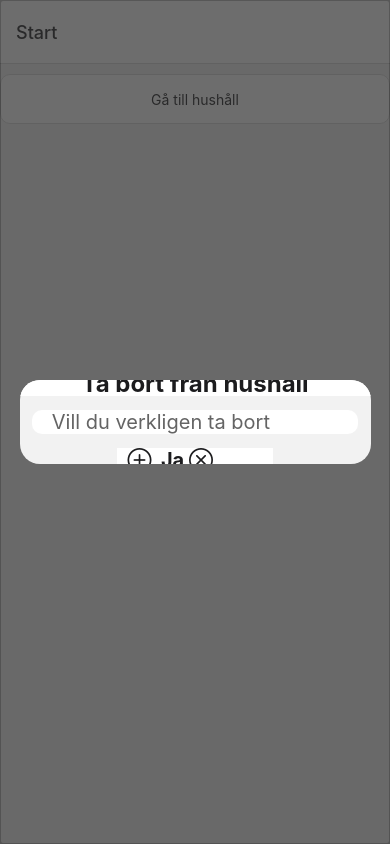
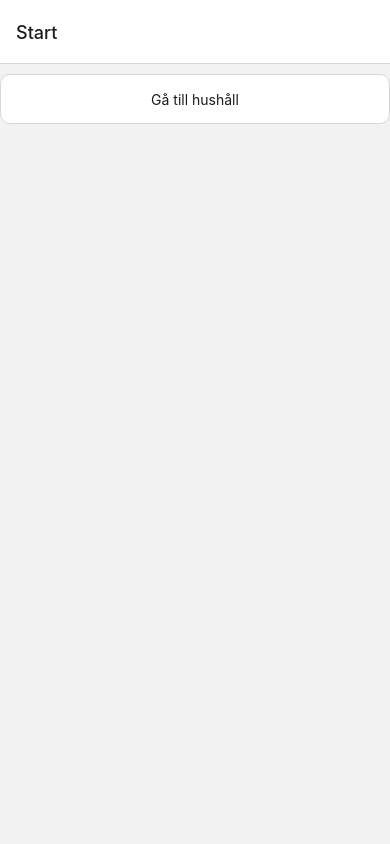
Before and after one commit to ViktorNy/TheHousehold, a React Native app: screen /Start in a window 390 px wide. Built offline with nearby package versions, Linux system fonts and the light colour scheme.

Commit message:
layout & cleanup

```diff
--- a/component/CustomPopupBox.tsx
+++ b/component/CustomPopupBox.tsx
@@ -3,7 +3,7 @@ import React, { useState } from 'react';
 import { LayoutChoice } from './LayoutChoice';
 import { AntDesign } from '@expo/vector-icons';
 import { useTheme } from '@react-navigation/native';
-import { StyleSheet, Text, Pressable, View, TextInput, Appearance } from 'react-native';
+import { StyleSheet, Text, Pressable, View, TextInput } from 'react-native';
 
 interface Props {
   id: string
@@ -21,12 +21,12 @@ export function CustomPopupBox({id, modalCase}: Props) {
       <View>
         <Modal
           animationIn='fadeIn'
-          backdropColor='#303030'
+          backdropColor='#181818'
           coverScreen={true}
           isVisible={modalVisible}
           statusBarTranslucent={true}
           onBackButtonPress={() => {
-            setModalVisible(!modalVisible);
+            setModalVisible(false);
           }}>
           <View style={styles.centeredView}>
             <View style={[styles.modalView, { backgroundColor: colors.background }, styles.centeredView]}>
@@ -48,14 +48,14 @@ export function CustomPopupBox({id, modalCase}: Props) {
               <View style={[styles.rowStyle, { backgroundColor: colors.primary }]}>
               <Pressable
                 style={[styles.rowStyle, styles.button, { backgroundColor: colors.primary }, styles.centeredView]}
-                onPress={() => setModalVisible(!modalVisible)}
+                onPress={() => setModalVisible(false)}
               >
               <AntDesign name='pluscircleo' size={24} color={iconColor} />
               <Text style={[styles.textStyle, { color: colors.text }]}>  {layoutChoices.ModalLeft}</Text>
               </Pressable>
               <Pressable
                 style={[styles.rowStyle, styles.button, styles.buttonRightStyle, { backgroundColor: colors.primary }, styles.centeredView]}
-                onPress={() => setModalVisible(!modalVisible)}
+                onPress={() => setModalVisible(false)}
               >
               <AntDesign name='closecircleo' size={24} color={iconColor} />
               <Text style={[styles.textStyle, { color: colors.text }]}>  {layoutChoices.modalRight}</Text>
--- a/component/LayoutChoice.tsx
+++ b/component/LayoutChoice.ts
@@ -1,4 +1,3 @@
-import React from "react";
 import { useAppSelector } from "../store/store";
 import { getAllUsersSelector } from "../store/user/userSelector";
 
--- a/navigation/RootStackNavigator.tsx
+++ b/navigation/RootStackNavigator.tsx
@@ -38,7 +38,7 @@ function RootStackNavigator() {
     },
   };
 
-  const DarkCutomTheme = {
+  const DarkCustomTheme = {
     ...DarkTheme,
     colors: {
       ...DarkTheme.colors,
@@ -48,7 +48,7 @@ function RootStackNavigator() {
   };
 
   return (
-    <NavigationContainer theme={colorScheme === 'dark' ? DarkCutomTheme : DefaultCustomTheme}>
+    <NavigationContainer theme={colorScheme === 'dark' ? DarkCustomTheme : DefaultCustomTheme}>
       <Stack.Navigator>
         <Stack.Screen name="Start" component={StartScreen} />
         <Stack.Screen name="Household" component={HouseholdScreen} />
--- a/screens/StartScreen.tsx
+++ b/screens/StartScreen.tsx
@@ -1,21 +1,17 @@
 import { useTheme } from "@react-navigation/native";
 import React from "react";
-import { Button, Text, TouchableOpacity, View } from "react-native";
+import { View } from "react-native";
 import { CustomNavigateButton } from "../component/CustomNavigateButton";
 import { mockedUserData } from "../data/data";
 import { RootStackScreenProps } from "../navigation/RootStackNavigator";
-import { CustomPopupBox }from "../component/CustomPopupBox";
 
 export default function StartScreen({ navigation }: RootStackScreenProps<"Start">) {
     const newUser = mockedUserData[1];
     const { colors } = useTheme();
 
     return (
-
         <View>
             <CustomNavigateButton buttonText="Gå till hushåll" goto={() => navigation.navigate("Household", { user: newUser }) }/>
-            <CustomPopupBox modalCase={'RUFH'} id={'1'}/>
         </View>
-
     );
 }
```
